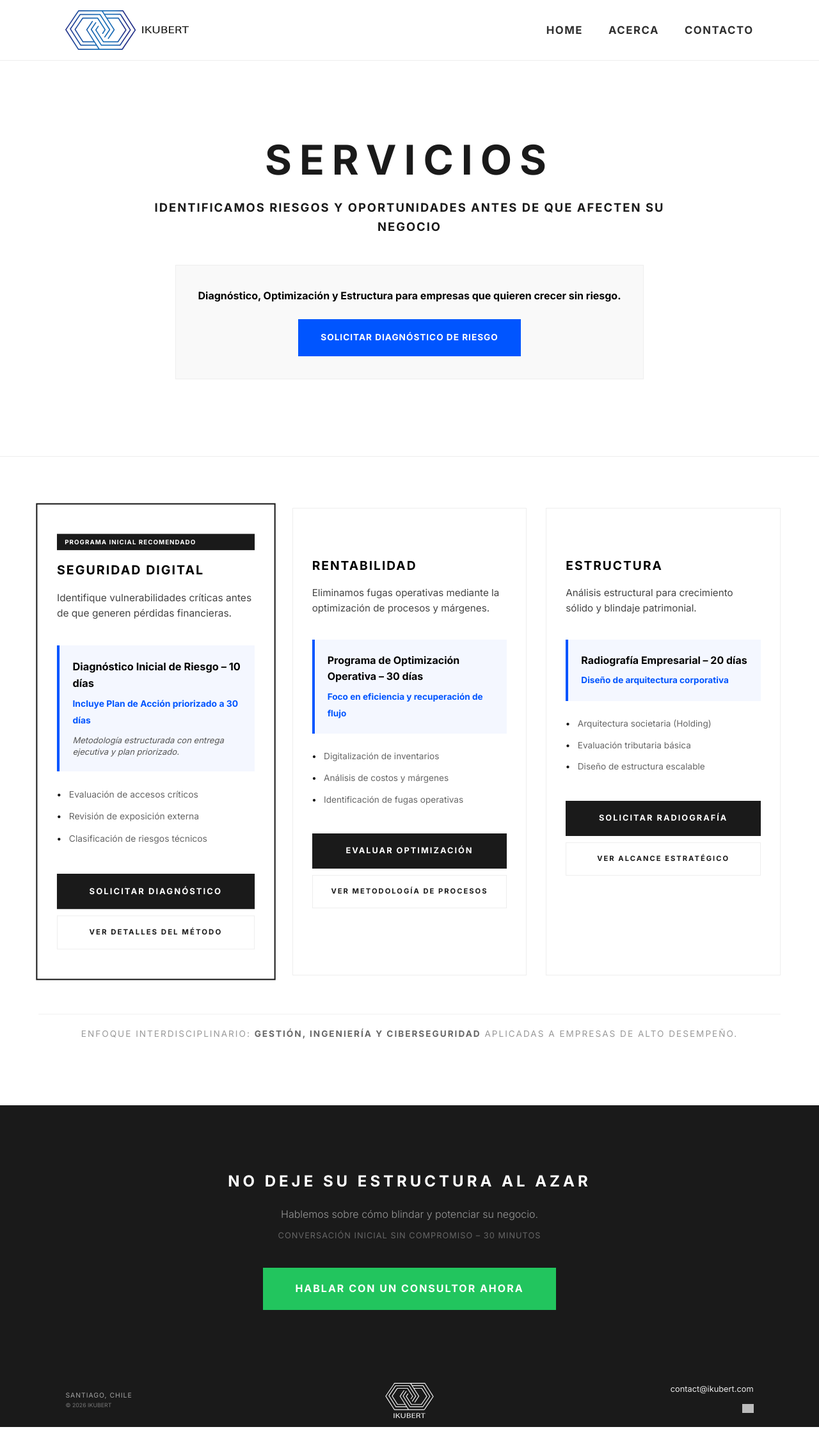
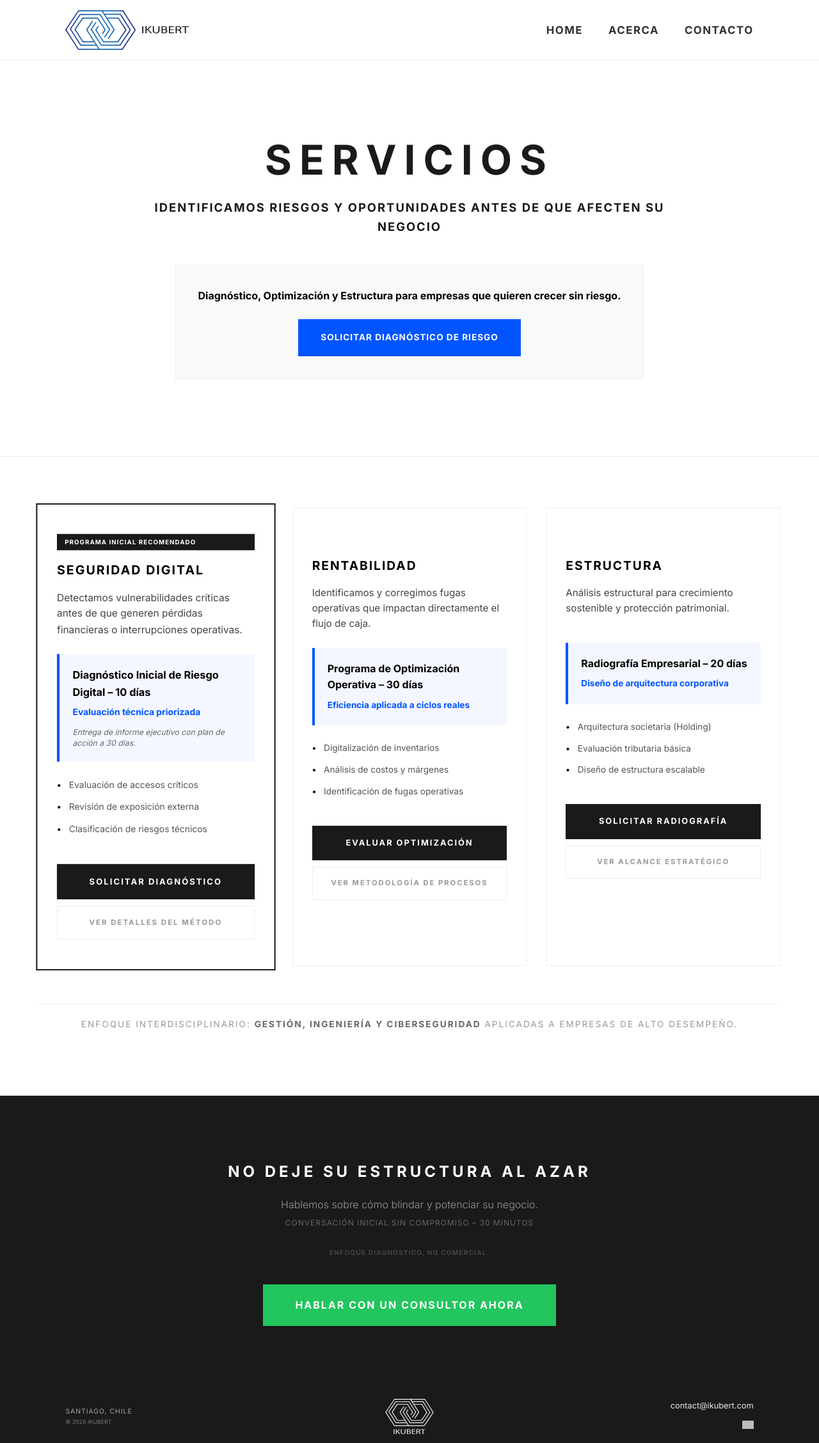
Before and after one commit to IKUBERT/ikubert.github.io, a Jekyll site: the page built from servicios.html, in a window 1280 px wide. Shown: the whole page at 64% size. Built offline with Jekyll 4.4.1, drawn with Linux system fonts in a browser that asks for light colours; before the commit the page ends 2231 px from its top, so only the background shows below that; grey boxes are pictures that could not be loaded.

Commit message:
Update servicios.html

```diff
--- a/servicios.html
+++ b/servicios.html
@@ -54,10 +54,10 @@ title: Servicios | IKUBERT
         font-size: 0.95rem;
         line-height: 1.6;
         margin-bottom: 25px;
-        min-height: 60px;
+        min-height: 65px;
     }
 
-    /* Caja de Impacto - Servicio Estrella */
+    /* Cajas Metodológicas */
     .star-service-box {
         background: #f4f7ff;
         border-left: 4px solid #0055ff;
@@ -80,9 +80,9 @@ title: Servicios | IKUBERT
     }
 
     .method-proof {
-        font-size: 0.8rem;
+        font-size: 0.75rem;
         margin-top: 10px;
-        color: #555;
+        color: #666;
         line-height: 1.4;
         font-style: italic;
     }
@@ -95,7 +95,7 @@ title: Servicios | IKUBERT
 
     .benefit-item {
         font-size: 0.85rem;
-        color: #666;
+        color: #555;
         margin-bottom: 12px;
         display: flex;
         align-items: flex-start;
@@ -130,30 +130,19 @@ title: Servicios | IKUBERT
 
     .btn-secondary {
         background: #fff;
-        color: #1a1a1a;
+        color: #999; /* Color más suave para indicar "Próximamente/Deshabilitado" */
         margin-top: 10px;
         font-size: 0.7rem;
         border: 1px solid #eee;
+        cursor: default;
     }
 
     @media (max-width: 768px) {
         .featured-card { transform: scale(1); border: 1px solid #eee; }
         .hero-servicios { padding: 60px 15px !important; }
-        .hero-servicios h1 { font-size: 2.5rem !important; letter-spacing: 6px !important; }
-
-        .cta-box-hero {
-            padding: 25px 20px !important;
-            width: 100% !important;
-            box-sizing: border-box;
-        }
-
-        .btn-hero {
-            display: block !important;
-            width: 100% !important;
-            padding: 18px 10px !important;
-        }
-
+        .hero-servicios h1 { font-size: 2.5rem !important; }
         .grid-servicios { gap: 40px !important; }
+        .mobile-hide { display: none; }
     }
 </style>
 
@@ -175,12 +164,12 @@ title: Servicios | IKUBERT
         <div class="service-line-card featured-card">
             <span class="priority-tag">Programa Inicial Recomendado</span>
             <h2 class="line-title">Seguridad Digital</h2>
-            <p class="line-desc">Identifique vulnerabilidades críticas antes de que generen pérdidas financieras.</p>
+            <p class="line-desc">Detectamos vulnerabilidades críticas antes de que generen pérdidas financieras o interrupciones operativas.</p>
 
             <div class="star-service-box">
-                <span class="star-name">Diagnóstico Inicial de Riesgo – 10 días</span>
-                <span class="star-promise">Incluye Plan de Acción priorizado a 30 días</span>
-                <p class="method-proof">Metodología estructurada con entrega ejecutiva y plan priorizado.</p>
+                <span class="star-name">Diagnóstico Inicial de Riesgo Digital – 10 días</span>
+                <span class="star-promise">Evaluación técnica priorizada</span>
+                <p class="method-proof">Entrega de informe ejecutivo con plan de acción a 30 días.</p>
             </div>
 
             <ul class="benefit-list">
@@ -190,17 +179,17 @@ title: Servicios | IKUBERT
             </ul>
 
             <a href="{{ site.baseurl }}/contacto" class="btn-action">Solicitar Diagnóstico</a>
-            <a href="#" class="btn-action btn-secondary">Ver detalles del método</a>
+            <a href="javascript:void(0)" class="btn-action btn-secondary">Ver detalles del método</a>
         </div>
 
         <div class="service-line-card">
             <div style="height: 29px;" class="mobile-hide"></div>
             <h2 class="line-title">Rentabilidad</h2>
-            <p class="line-desc">Eliminamos fugas operativas mediante la optimización de procesos y márgenes.</p>
+            <p class="line-desc">Identificamos y corregimos fugas operativas que impactan directamente el flujo de caja.</p>
 
             <div class="star-service-box">
                 <span class="star-name">Programa de Optimización Operativa – 30 días</span>
-                <span class="star-promise">Foco en eficiencia y recuperación de flujo</span>
+                <span class="star-promise">Eficiencia aplicada a ciclos reales</span>
             </div>
 
             <ul class="benefit-list">
@@ -210,13 +199,13 @@ title: Servicios | IKUBERT
             </ul>
 
             <a href="{{ site.baseurl }}/contacto" class="btn-action">Evaluar Optimización</a>
-            <a href="#" class="btn-action btn-secondary">Ver metodología de procesos</a>
+            <a href="javascript:void(0)" class="btn-action btn-secondary">Ver metodología de procesos</a>
         </div>
 
         <div class="service-line-card">
             <div style="height: 29px;" class="mobile-hide"></div>
             <h2 class="line-title">Estructura</h2>
-            <p class="line-desc">Análisis estructural para crecimiento sólido y blindaje patrimonial.</p>
+            <p class="line-desc">Análisis estructural para crecimiento sostenible y protección patrimonial.</p>
 
             <div class="star-service-box">
                 <span class="star-name">Radiografía Empresarial – 20 días</span>
@@ -230,7 +219,7 @@ title: Servicios | IKUBERT
             </ul>
 
             <a href="{{ site.baseurl }}/contacto" class="btn-action">Solicitar Radiografía</a>
-            <a href="#" class="btn-action btn-secondary">Ver alcance estratégico</a>
+            <a href="javascript:void(0)" class="btn-action btn-secondary">Ver alcance estratégico</a>
         </div>
 
     </div>
@@ -244,8 +233,9 @@ title: Servicios | IKUBERT
 
 <div style="background: #1a1a1a; padding: 100px 20px; text-align: center; color: #fff;">
     <h2 style="text-transform: uppercase; letter-spacing: 5px; font-size: 1.5rem; font-weight: 800; margin-bottom: 20px;">No deje su estructura al azar</h2>
-    <p style="color: #999; margin-bottom: 10px; font-weight: 300;">Hablemos sobre cómo blindar y potenciar su negocio.</p>
-    <p style="color: #666; font-size: 0.8rem; text-transform: uppercase; letter-spacing: 1px; margin-bottom: 40px;">Conversación inicial sin compromiso – 30 minutos</p>
+    <p style="color: #999; margin-bottom: 5px; font-weight: 300;">Hablemos sobre cómo blindar y potenciar su negocio.</p>
+    <p style="color: #666; font-size: 0.75rem; text-transform: uppercase; letter-spacing: 1px; margin-bottom: 30px;">Conversación inicial sin compromiso – 30 minutos</p>
+    <p style="color: #444; font-size: 0.65rem; text-transform: uppercase; letter-spacing: 1px; margin-bottom: 40px; font-weight: 700;">Enfoque diagnóstico, no comercial.</p>
 
     <a href="https://wa.me/56989374989" style="background: #22c55e; color: #fff; padding: 20px 50px; text-decoration: none; font-weight: 700; letter-spacing: 2px; text-transform: uppercase; display: inline-block;">
         Hablar con un Consultor Ahora
```
Also changed, not shown: other parts of servicios.html (+2 -2 lines).
